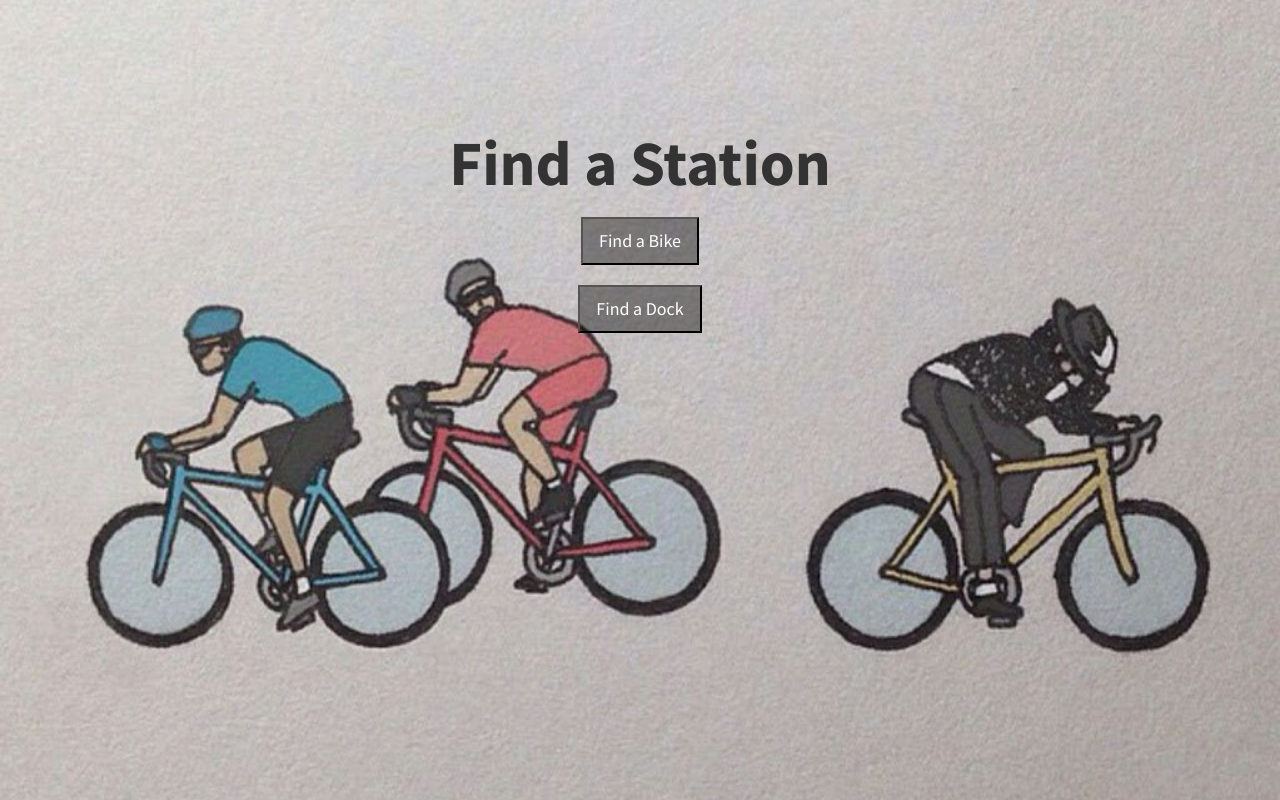
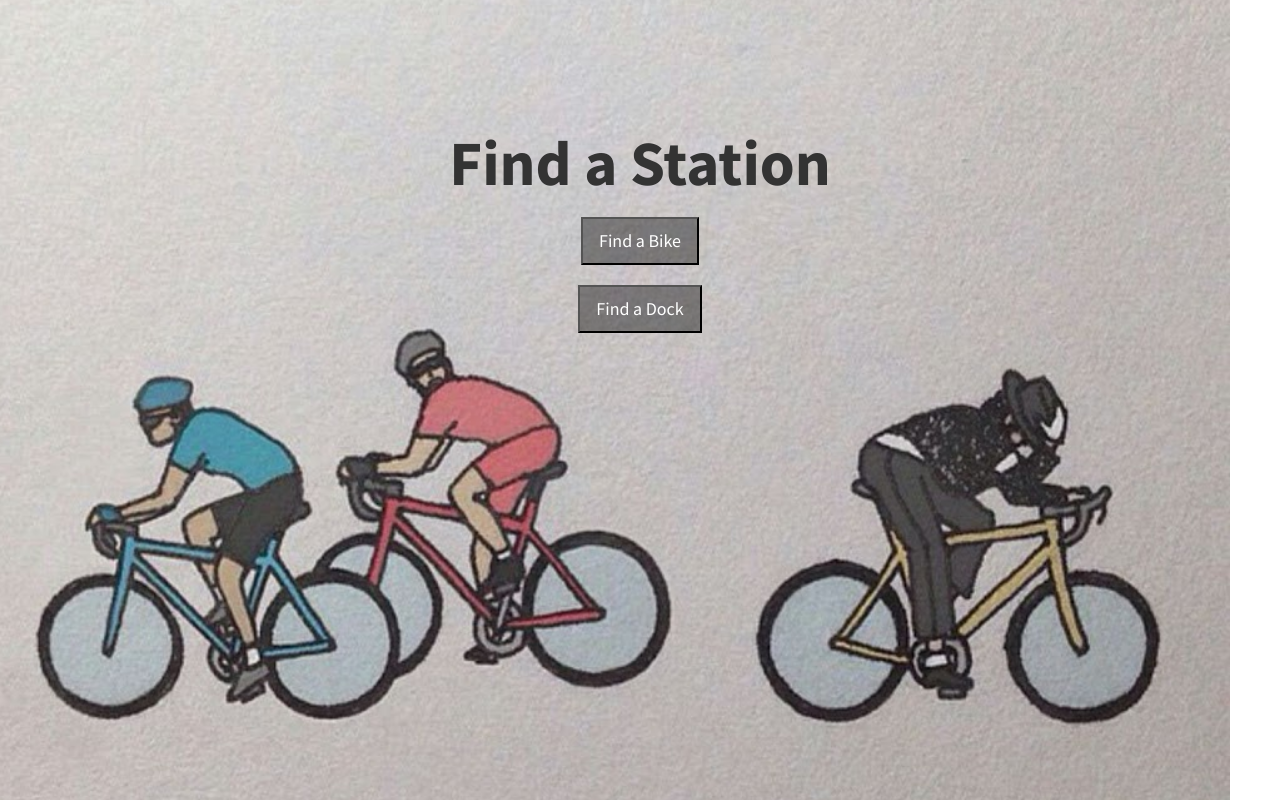
Before and after one commit to mra1385/FindAStation, a Flask app: page / in a window 1280 px wide. Run offline with Flask 2, Linux system fonts and the light colour scheme; some libraries are stand-ins or nearby versions.

Commit message:
fixing background

```diff
--- a/FAS/static/css/stylish-portfolio.css
+++ b/FAS/static/css/stylish-portfolio.css
@@ -161,7 +161,7 @@ hr.small {
     -moz-background-size: cover;
     background-size: cover;
     -o-background-size: cover;
-    background-position: 0px 35%;
+    background-position: -50px 20%;
 }
 
 /* About */
```
